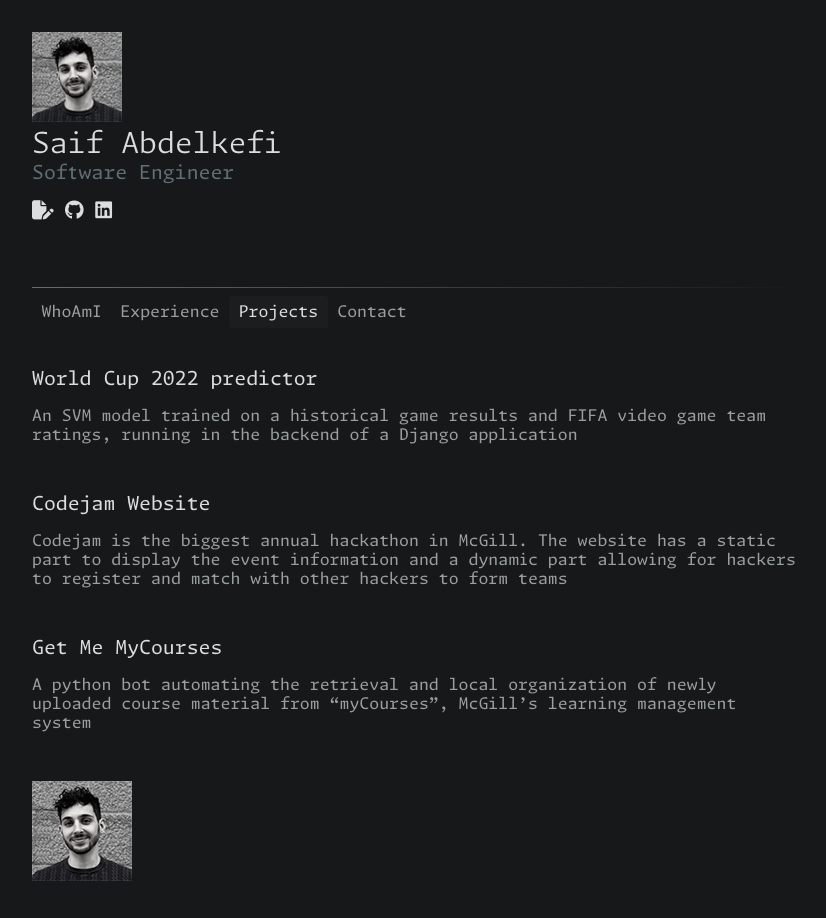
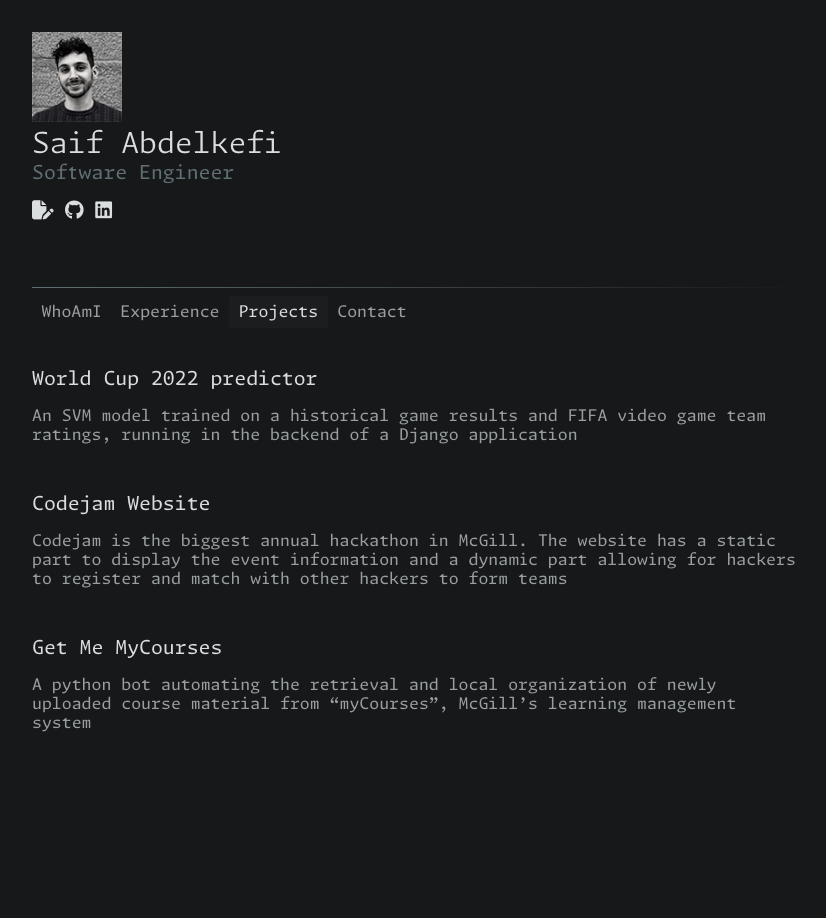
Before and after one commit to SaifAbdkf/personal-website, a React (Vite) app in the folder saif-website/: page /projects in a window 1280 px wide. Shown: the whole page, without its empty margins (224-1050 px from the left). After the commit the page ends 813 px from the top, so only its background shows below. Built offline with nearby package versions, Linux system fonts and the light colour scheme.

Commit message:
Added Image Link

```diff
--- a/saif-website/src/Contact.tsx
+++ b/saif-website/src/Contact.tsx
@@ -1,5 +1,4 @@
 import styles from "./Contact.module.css";
-import Headshot from "./Headshot";
 
 export default function Contact() {
   return (
@@ -9,8 +8,7 @@
         <span className={styles.email}> hello@saifabdelkefi.com</span>
       </p>
 
-      {/* Place Headshot below the email paragraph */}
-      <Headshot />
+
     </div>
   );
 }
--- a/saif-website/src/Experience.tsx
+++ b/saif-website/src/Experience.tsx
@@ -1,5 +1,4 @@
 import "./Experience.css";
-import Headshot from "./Headshot";
 
 export default function Experience() {
   return (
@@ -50,8 +49,7 @@
         </li>
       </ul>
 
-      {/* Place Headshot at the bottom */}
-      <Headshot />
+
     </div>
   );
 }
--- a/saif-website/src/Header.tsx
+++ b/saif-website/src/Header.tsx
@@ -1,11 +1,15 @@
 import "./Header.css";
 import pdp_small from "../assets/images/pdp_small.jpg";
 import cv from "../assets/saif_resume.pdf";
+import { Link } from "react-router-dom";
+
 
 export default function Header() {
   return (
     <div className={"headerContainer"}>
+      <Link  to="/">
       <img src={pdp_small} className={"headshot"} alt={"headshot"} />
+      </Link>
       <div className={"title"}>
         <div className="name"> Saif Abdelkefi</div>
         <div className="occupation"> Software Engineer</div>
--- a/saif-website/src/Projects.tsx
+++ b/saif-website/src/Projects.tsx
@@ -1,5 +1,5 @@
 import styles from "./Projects.module.css";
-import Headshot from "./Headshot";
+
 
 export default function Project() {
   return (
@@ -52,8 +52,7 @@
         </li>
       </ul>
 
-      {/* Place Headshot at the bottom */}
-      <Headshot />
+
     </div>
   );
 }
--- a/saif-website/src/headshot.tsx
+++ /dev/null
@@ -1,20 +0,0 @@
-import { useNavigate } from 'react-router-dom'; // Import useNavigate
-import pdp_small from '../assets/images/pdp_small.jpg'; // Your image path
-
-export default function Headshot() {
-  const navigate = useNavigate(); // Initialize the navigate function
-
-  const handleClick = () => {
-    navigate("/"); // Navigate to the home page when the image is clicked
-  };
-
-  return (
-    <img
-      src={pdp_small}
-      alt="Headshot"
-      className="headshot" // Apply your styling class if necessary
-      onClick={handleClick} // Add the click event handler
-      style={{ cursor: "pointer" }} // Makes it clear that the image is clickable
-    />
-  );
-}
```
